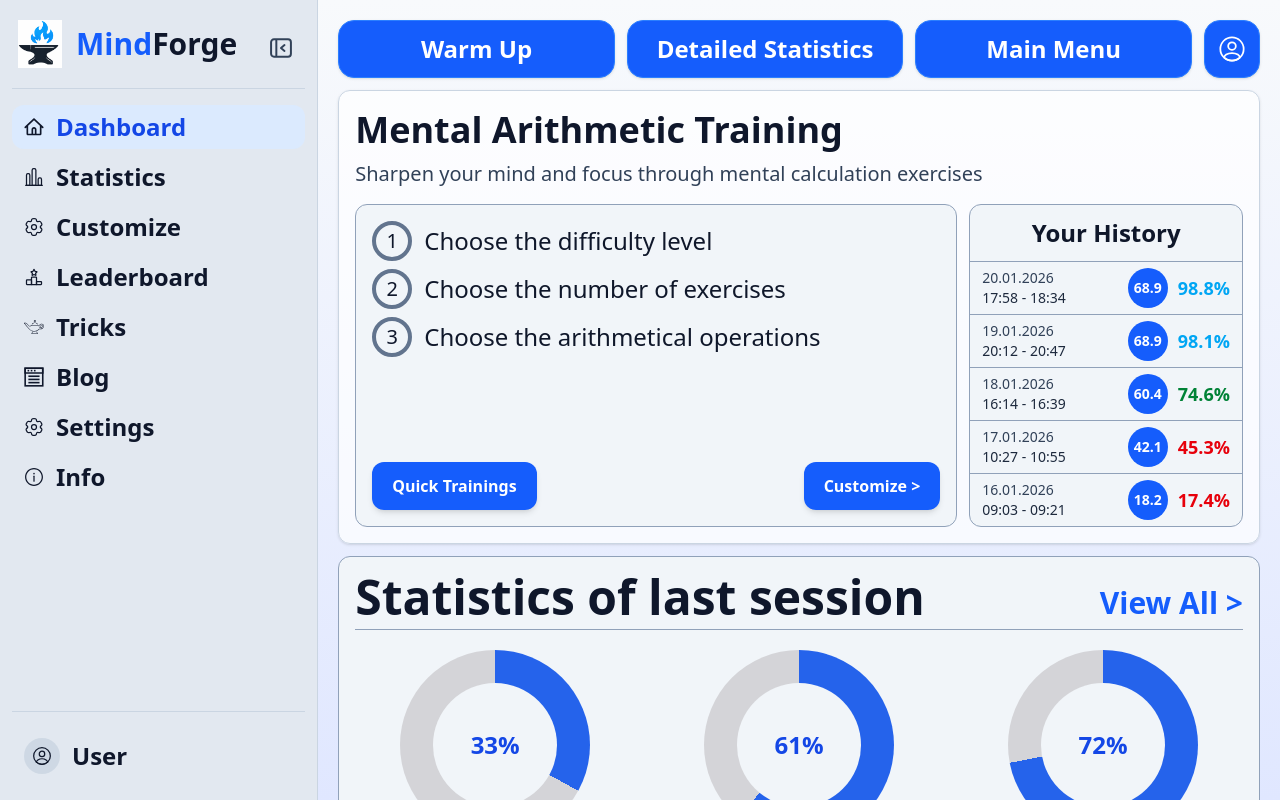
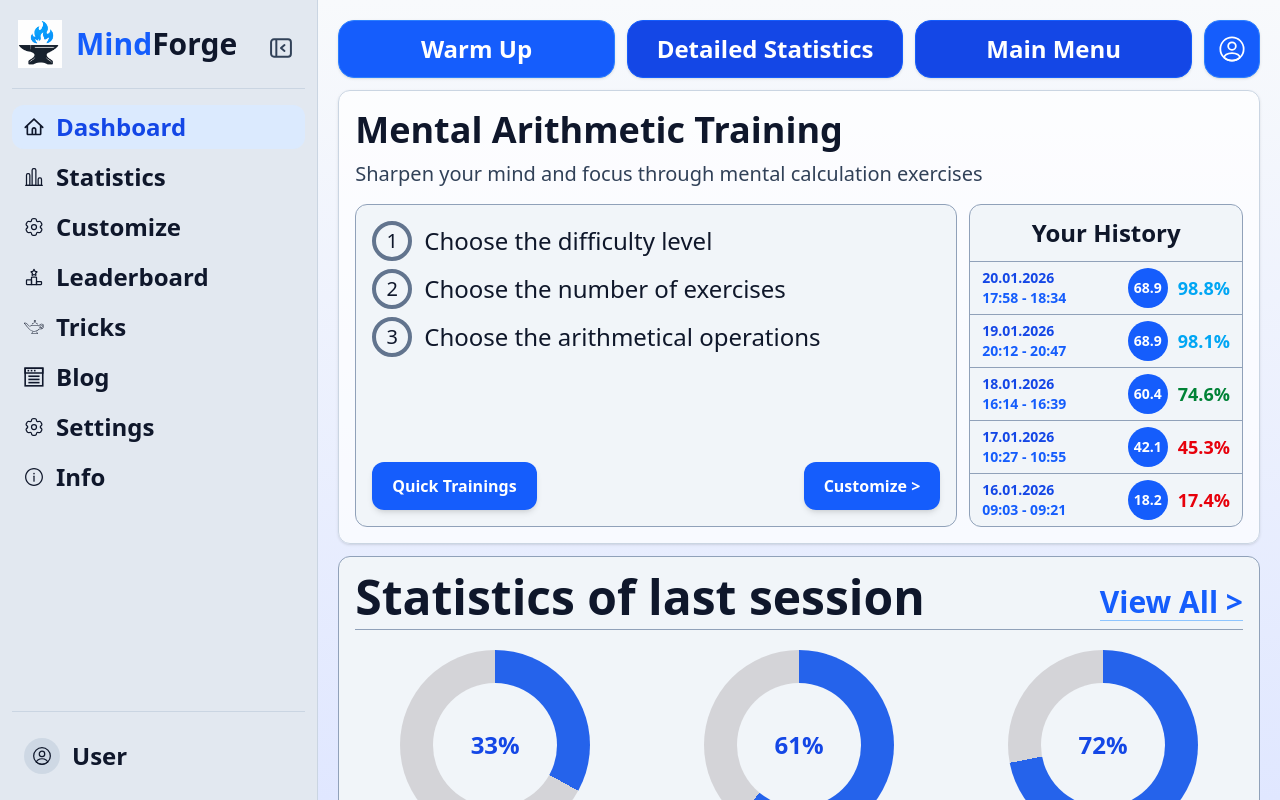
Before and after one commit to MikhailMaidan/mindforge, a Vue app: page / in a window 1280 px wide. Built offline with nearby package versions, Linux system fonts and the light colour scheme.

Commit message:
refactor: change statistical data visualisation

```diff
--- a/src/entities/session/ui/SessionHistoryList.vue
+++ b/src/entities/session/ui/SessionHistoryList.vue
@@ -23,8 +23,8 @@ const scoreClass = (score: number): string => {
         class="flex items-center justify-between gap-2 border-b border-slate-400 px-3 py-1.5 last:border-b-0"
       >
         <div>
-          <p class="m-0 text-sm text-slate-700">{{ item.date }}</p>
-          <p class="m-0 text-sm text-slate-800">{{ item.timeRange }}</p>
+          <p class="m-0 text-sm font-semibold text-blue-700">{{ item.date }}</p>
+          <p class="m-0 text-sm font-semibold text-blue-600">{{ item.timeRange }}</p>
         </div>
         <div class="flex items-center gap-2.5">
           <span
--- a/src/widgets/last-session/ui/LastSessionStatsWidget.vue
+++ b/src/widgets/last-session/ui/LastSessionStatsWidget.vue
@@ -1,4 +1,5 @@
 <script setup lang="ts">
+import { ref } from 'vue'
 import type { SessionStat } from '~shared/types/session'
 import ProgressDonut from '~shared/ui/ProgressDonut.vue'
 
@@ -6,14 +7,30 @@ defineProps<{
   title: string
   stats: SessionStat[]
 }>()
+
+const showViewAllNotice = ref(false)
+
+const onViewAllClick = () => {
+  showViewAllNotice.value = true
+}
 </script>
 
 <template>
   <section class="rounded-xl border border-slate-400 bg-slate-100 p-4">
     <header class="mb-5 flex items-end justify-between gap-3 border-b border-slate-400">
       <h3 class="mb-2 text-3xl font-extrabold text-slate-900 md:text-5xl">{{ title }}</h3>
-      <a class="mb-2 text-xl font-bold text-blue-600 no-underline md:text-3xl" href="#">View All &gt;</a>
+      <button
+        type="button"
+        class="mb-2 border-0 border-b border-blue-300 bg-transparent p-0 text-xl font-bold text-blue-600 md:text-3xl"
+        @click="onViewAllClick"
+      >
+        View All &gt;
+      </button>
     </header>
+
+    <p v-if="showViewAllNotice" class="mb-5 rounded-lg border border-blue-200 bg-blue-50 px-4 py-2 text-lg font-semibold text-blue-700">
+      Complete at least one full session.
+    </p>
 
     <div class="grid grid-cols-1 gap-6 md:grid-cols-3">
       <ProgressDonut
--- a/src/widgets/top-actions/ui/TopActionsWidget.vue
+++ b/src/widgets/top-actions/ui/TopActionsWidget.vue
@@ -33,7 +33,7 @@ const openUserProfile = () => {
 
     <button
       type="button"
-      class="inline-flex min-h-14 items-center justify-center rounded-2xl border border-blue-500 bg-blue-600 px-6 py-3 text-2xl font-semibold text-white shadow-sm transition hover:brightness-105"
+      class="inline-flex min-h-14 items-center justify-center rounded-2xl border border-blue-600 bg-blue-700 px-6 py-3 text-2xl font-semibold text-white shadow-sm transition hover:bg-blue-800"
       @click="openDetailedStatistics"
     >
       Detailed Statistics
@@ -41,7 +41,7 @@ const openUserProfile = () => {
 
     <button
       type="button"
-      class="inline-flex min-h-14 items-center justify-center rounded-2xl border border-blue-500 bg-blue-600 px-6 py-3 text-2xl font-semibold text-white shadow-sm transition hover:brightness-105"
+      class="inline-flex min-h-14 items-center justify-center rounded-2xl border border-blue-600 bg-blue-700 px-6 py-3 text-2xl font-semibold text-white shadow-sm transition hover:bg-blue-800"
       @click="openMainMenu"
     >
       Main Menu
```
